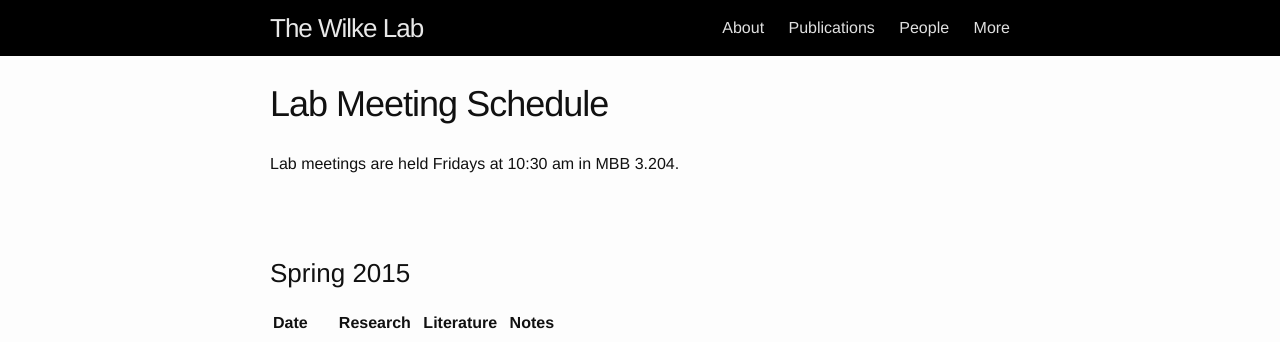
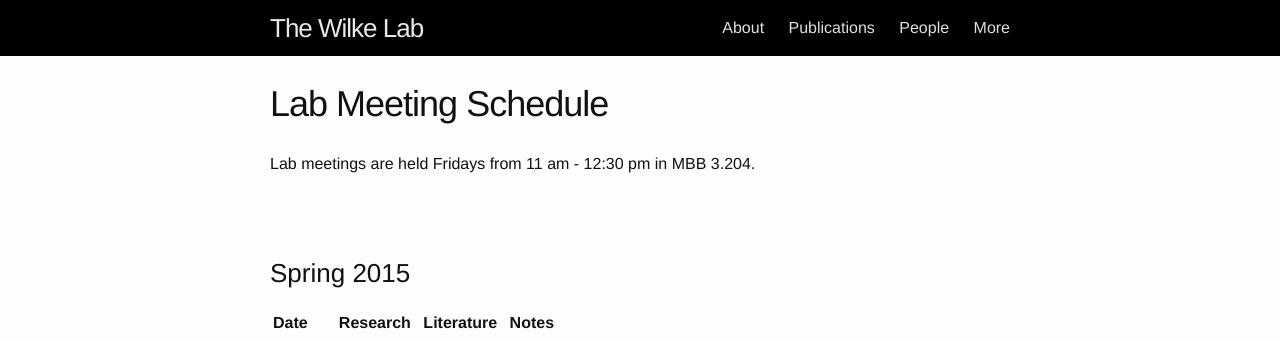
Before and after one commit to wilkelab/wilkelab.github.io.archive_sep_2020, a Jekyll site: the page built from lab_meetings.md, in a window 1280 px wide. Shown: the top 342 px of the page. Built offline with Jekyll 4.4.1, drawn with Linux system fonts in a browser that asks for light colours.

Commit message:
time change

```diff
--- a/lab_meetings.md
+++ b/lab_meetings.md
@@ -4,7 +4,7 @@ title:  Lab Meeting Schedule
 permalink: /more/lab_meetings.html
 ---
 
-Lab meetings are held Fridays at 10:30 am in MBB 3.204.
+Lab meetings are held Fridays from 11 am - 12:30 pm in MBB 3.204.
 
 <br><br>
 
```
